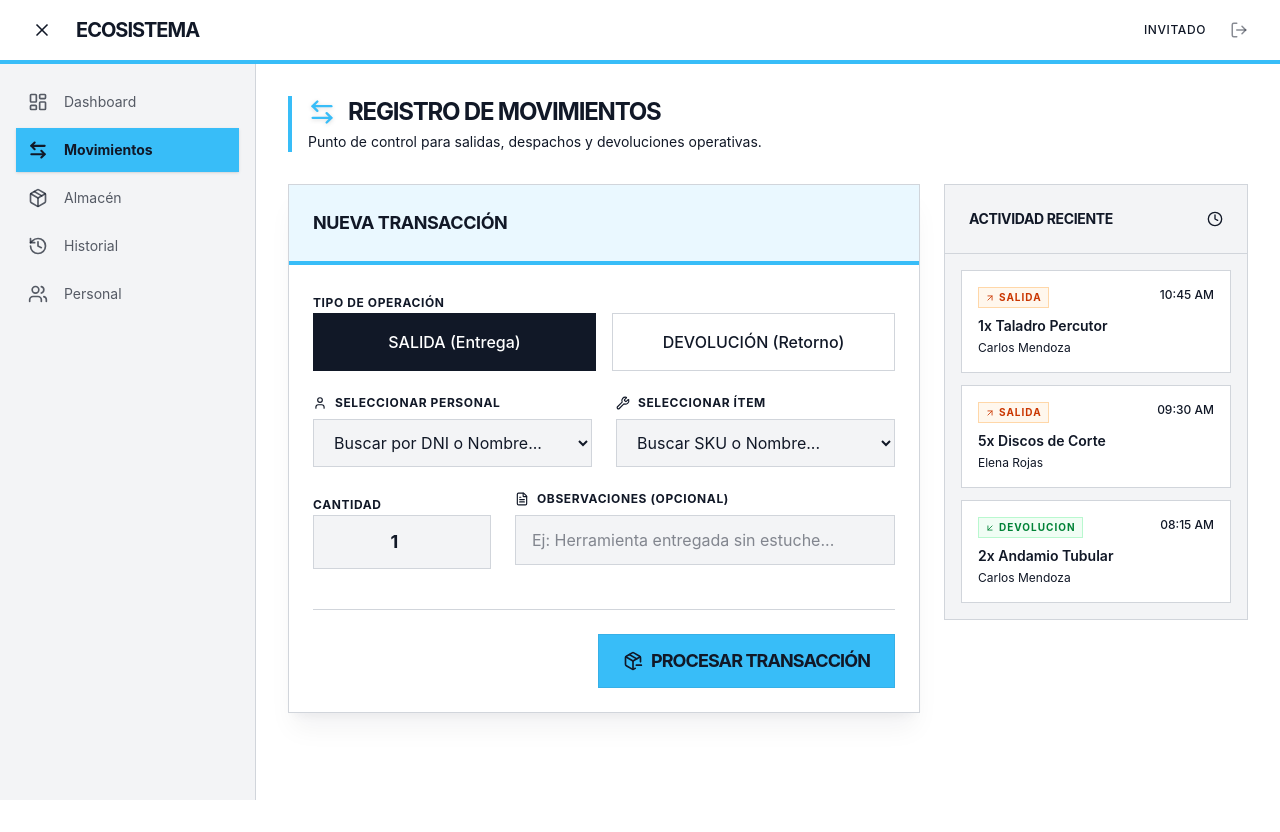
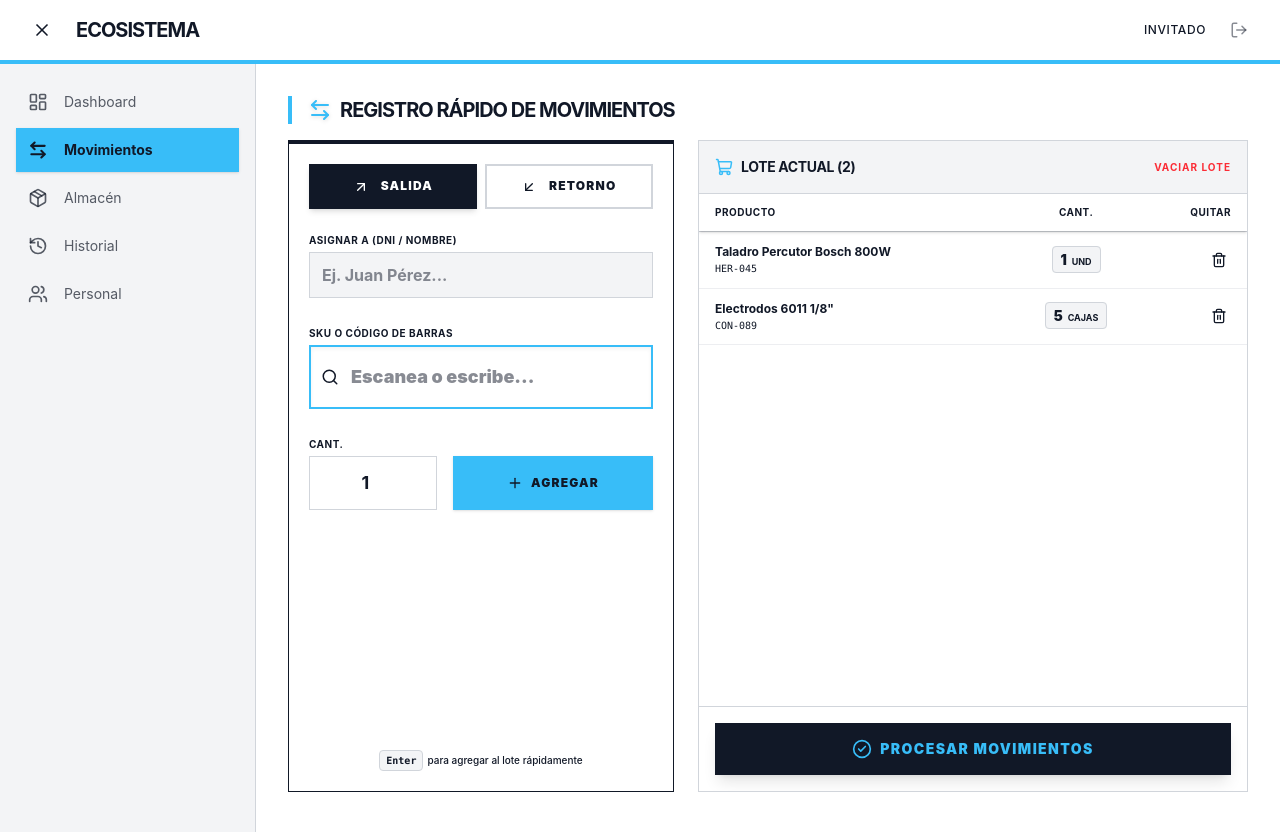
Before and after one commit to hrhprogra-glitch/Ecosistema-Sistema, a React (Vite) app: page / in a window 1280 px wide. Both pictures are taken after a click on the button "Movimientos". Before the commit the page ends 800 px from the top, so only its background shows below. Built offline with nearby package versions, Linux system fonts and the light colour scheme.

Commit message:
tercer commit

```diff
--- a/src/sesiones/dashboard/components/AlertasStockTable.tsx
+++ b/src/sesiones/dashboard/components/AlertasStockTable.tsx
@@ -9,47 +9,52 @@ export default function AlertasStockTable() {
   ];
 
   return (
-    <div className="flex flex-col">
-      <div className="p-6 border-b border-eco-gris-borde flex items-center gap-3 bg-red-50/50">
-        <AlertOctagon size={20} className="text-red-500" />
-        <h3 className="text-sm font-bold uppercase tracking-tight text-eco-oscuro">
-          Atención Requerida: Stock Crítico
+    <div className="flex flex-col h-full bg-eco-blanco">
+      {/* Cabecera Compacta */}
+      <div className="p-3 border-b border-eco-gris-borde flex items-center gap-2 bg-red-50/50 shrink-0">
+        <AlertOctagon size={16} className="text-red-500" />
+        <h3 className="text-[11px] font-bold uppercase tracking-tight text-eco-oscuro">
+          Stock Crítico
         </h3>
       </div>
 
-      <div className="w-full overflow-x-auto">
-        <table className="w-full text-left border-collapse">
-          <thead>
-            <tr className="bg-eco-gris-claro border-b border-eco-gris-borde text-eco-oscuro text-xs uppercase tracking-widest">
-              <th className="p-4 font-semibold">SKU / Producto</th>
-              <th className="p-4 font-semibold">Stock Actual</th>
-              <th className="p-4 font-semibold">Mínimo Requerido</th>
-              <th className="p-4 font-semibold">Estado</th>
+      {/* Contenedor con Scroll Interno Suavizado */}
+      <div className="w-full flex-1 overflow-y-auto custom-scrollbar">
+        <table className="w-full text-left border-collapse text-xs">
+          <thead className="sticky top-0 bg-eco-gris-claro border-b border-eco-gris-borde z-10 shadow-sm">
+            <tr className="text-eco-oscuro text-[10px] uppercase tracking-wider">
+              <th className="p-2 pl-4 font-bold">Producto</th>
+              <th className="p-2 font-bold text-center">Stock</th>
+              <th className="p-2 pr-4 font-bold text-right">Déficit</th>
             </tr>
           </thead>
           <tbody>
             {alertas.map((item) => (
-              <tr key={item.id} className="border-b border-eco-gris-borde/50 hover:bg-red-50/30 transition-colors">
-                <td className="p-4">
-                  <div className="font-bold text-eco-oscuro">{item.nombre}</div>
-                  <div className="text-xs text-eco-gris mt-1">SKU: {item.sku}</div>
+              <tr key={item.id} className="border-b border-eco-gris-borde/50 hover:bg-red-50/30 transition-colors group">
+                <td className="p-2 pl-4">
+                  <div className="font-bold text-eco-oscuro text-[11px] truncate max-w-[140px]">{item.nombre}</div>
+                  <div className="text-[9px] text-eco-gris font-mono">{item.sku}</div>
                 </td>
-                <td className="p-4">
-                  <div className="text-xl font-black text-red-600">{item.actual}</div>
-                  <div className="text-[10px] uppercase text-eco-gris font-bold">{item.unidad}</div>
+                <td className="p-2 text-center">
+                  <span className="text-sm font-black text-red-600">{item.actual}</span>
+                  <span className="text-[8px] text-eco-gris ml-1">{item.unidad.slice(0,3)}</span>
                 </td>
-                <td className="p-4">
-                  <div className="text-lg font-bold text-eco-oscuro">{item.minimo}</div>
-                  <div className="text-[10px] uppercase text-eco-gris font-bold">{item.unidad}</div>
-                </td>
-                <td className="p-4">
-                  <span className="inline-flex items-center gap-1.5 px-2.5 py-1 text-xs font-bold text-red-700 bg-red-50 border border-red-200 rounded-none uppercase">
-                    <TrendingDown size={14} />
-                    Faltan {item.minimo - item.actual}
+                <td className="p-2 pr-4 text-right">
+                  <span className="inline-flex items-center gap-1 px-1.5 py-0.5 text-[10px] font-bold text-red-700 bg-red-50 border border-red-200 rounded-sm">
+                    <TrendingDown size={10} />
+                    -{item.minimo - item.actual}
                   </span>
                 </td>
               </tr>
             ))}
+            {/* Si no hay más datos, esta fila ayuda a mantener la estructura visual */}
+            {alertas.length === 0 && (
+              <tr>
+                <td colSpan={3} className="p-4 text-center text-eco-gris text-[11px] font-medium">
+                  No hay alertas críticas
+                </td>
+              </tr>
+            )}
           </tbody>
         </table>
       </div>
--- a/src/sesiones/movimientos/components/FormularioMovimiento.tsx
+++ b/src/sesiones/movimientos/components/FormularioMovimiento.tsx
@@ -1,86 +1,86 @@
-// src/sesiones/movimientos/components/FormularioMovimiento.tsx
-import { PackageMinus, User, FileText, Wrench } from 'lucide-react';
+import { useState, useRef, useEffect } from 'react';
+import { Search, Plus, ArrowUpRight, ArrowDownLeft } from 'lucide-react';
 
 export default function FormularioMovimiento() {
+  const [tipoMovimiento, setTipoMovimiento] = useState<'SALIDA' | 'RETORNO'>('SALIDA');
+  const inputRef = useRef<HTMLInputElement>(null);
+
+  // UX: Auto-focus al cargar o al cambiar de modo para evitar uso del mouse
+  useEffect(() => {
+    inputRef.current?.focus();
+  }, [tipoMovimiento]);
+
   return (
-    <div className="flex flex-col h-full">
-      <div className="p-6 border-b-4 border-eco-celeste bg-eco-celeste/10">
-        <h3 className="text-lg font-bold uppercase tracking-tight text-eco-oscuro">
-          Nueva Transacción
-        </h3>
+    <div className="card-ecosistema bg-eco-blanco shadow-xl shadow-eco-oscuro/5 h-full flex flex-col p-5 border-t-4 border-eco-oscuro">
+
+      {/* Selectores de Tipo (High Contrast) */}
+      <div className="flex gap-2 mb-6 shrink-0">
+        <button
+          onClick={() => setTipoMovimiento('SALIDA')}
+          className={`flex-1 py-3 text-xs font-black uppercase tracking-widest transition-all duration-200 border-2 ${tipoMovimiento === 'SALIDA' ? 'bg-eco-oscuro border-eco-oscuro text-eco-blanco shadow-md' : 'bg-transparent border-eco-gris-borde text-eco-gris hover:border-eco-oscuro/50'}`}
+        >
+          <ArrowUpRight size={16} className="inline mr-2" /> Salida
+        </button>
+        <button
+          onClick={() => setTipoMovimiento('RETORNO')}
+          className={`flex-1 py-3 text-xs font-black uppercase tracking-widest transition-all duration-200 border-2 ${tipoMovimiento === 'RETORNO' ? 'bg-emerald-600 border-emerald-600 text-white shadow-md' : 'bg-transparent border-eco-gris-borde text-eco-gris hover:border-emerald-600/50'}`}
+        >
+          <ArrowDownLeft size={16} className="inline mr-2" /> Retorno
+        </button>
       </div>
 
-      <form className="p-6 flex flex-col gap-6">
+      {/* Campos de Ingreso Rápido */}
+      <div className="flex flex-col gap-5 flex-1">
+        {/* Input de Personal (Destino/Origen) */}
+        <div>
+          <label className="block text-[10px] font-bold text-eco-gris uppercase tracking-wider mb-1">
+            {tipoMovimiento === 'SALIDA' ? 'Asignar a (DNI / Nombre)' : 'Devuelto por (DNI / Nombre)'}
+          </label>
+          <input
+            type="text"
+            placeholder="Ej. Juan Pérez..."
+            className="w-full bg-eco-gris-claro border border-eco-gris-borde text-eco-oscuro font-bold px-3 py-2.5 outline-none focus:border-eco-celeste focus:ring-1 focus:ring-eco-celeste transition-all"
+          />
+        </div>
 
-        {/* Selector de Tipo de Movimiento (Botones tipo Tab) */}
-        <div className="space-y-2">
-          <label className="text-xs font-bold text-eco-gris uppercase tracking-wider">Tipo de Operación</label>
-          <div className="grid grid-cols-2 gap-4">
-            <label className="cursor-pointer">
-              <input type="radio" name="tipo" value="SALIDA" className="peer sr-only" defaultChecked />
-              <div className="p-4 border border-eco-gris-borde text-center font-medium text-eco-gris peer-checked:bg-eco-oscuro peer-checked:text-eco-blanco peer-checked:border-eco-oscuro transition-all duration-300 rounded-none active:scale-[0.98]">
-                SALIDA (Entrega)
-              </div>
-            </label>
-            <label className="cursor-pointer">
-              <input type="radio" name="tipo" value="DEVOLUCION" className="peer sr-only" />
-              <div className="p-4 border border-eco-gris-borde text-center font-medium text-eco-gris peer-checked:bg-eco-azul peer-checked:text-eco-oscuro peer-checked:border-eco-azul transition-all duration-300 rounded-none active:scale-[0.98]">
-                DEVOLUCIÓN (Retorno)
-              </div>
-            </label>
+        {/* Input de Producto - Visualmente Dominante */}
+        <div className="mt-2">
+          <label className="block text-[10px] font-bold text-eco-gris uppercase tracking-wider mb-1">SKU o Código de Barras</label>
+          <div className="relative">
+            <Search size={18} className="absolute left-3 top-1/2 -translate-y-1/2 text-eco-gris" />
+            <input
+              ref={inputRef}
+              type="text"
+              placeholder="Escanea o escribe..."
+              className="w-full bg-white border-2 border-eco-oscuro text-eco-oscuro font-black text-lg px-10 py-4 outline-none focus:border-eco-celeste transition-colors shadow-inner"
+            />
           </div>
         </div>
 
-        {/* Fila de Selección (Trabajador y Producto) */}
-        <div className="grid grid-cols-1 md:grid-cols-2 gap-6">
-          <div className="space-y-2 relative">
-            <label className="text-xs font-bold text-eco-gris uppercase tracking-wider flex items-center gap-2">
-              <User size={14} /> Seleccionar Personal
-            </label>
-            {/* Aquí luego conectaremos un buscador predictivo (Select) */}
-            <select className="input-ecosistema cursor-pointer">
-              <option value="">Buscar por DNI o Nombre...</option>
-              <option value="1">71234567 - Carlos Mendoza</option>
-              <option value="2">45890123 - Elena Rojas</option>
-            </select>
+        {/* Cantidad y Botón de Acción */}
+        <div className="grid grid-cols-5 gap-4 mt-2">
+          <div className="col-span-2">
+            <label className="block text-[10px] font-bold text-eco-gris uppercase tracking-wider mb-1">Cant.</label>
+            <input
+              type="number"
+              defaultValue={1}
+              min={1}
+              className="w-full bg-white border border-eco-gris-borde text-eco-oscuro font-bold text-center text-lg px-3 py-3 outline-none focus:border-eco-celeste"
+            />
           </div>
-
-          <div className="space-y-2 relative">
-            <label className="text-xs font-bold text-eco-gris uppercase tracking-wider flex items-center gap-2">
-              <Wrench size={14} /> Seleccionar Ítem
-            </label>
-            <select className="input-ecosistema cursor-pointer">
-              <option value="">Buscar SKU o Nombre...</option>
-              <option value="1">HER-001 - Taladro Percutor</option>
-              <option value="2">CON-045 - Discos de Corte</option>
-            </select>
+          <div className="col-span-3 flex items-end">
+            <button className="w-full h-[54px] bg-eco-celeste hover:bg-sky-400 text-eco-oscuro font-black uppercase tracking-widest text-xs flex items-center justify-center gap-2 transition-colors shadow-sm">
+              <Plus size={16} /> Agregar
+            </button>
           </div>
         </div>
+      </div>
 
-        {/* Cantidad y Notas */}
-        <div className="grid grid-cols-1 md:grid-cols-3 gap-6">
-          <div className="space-y-2">
-            <label className="text-xs font-bold text-eco-gris uppercase tracking-wider">Cantidad</label>
-            <input type="number" min="1" defaultValue="1" className="input-ecosistema text-center font-bold text-lg" required />
-          </div>
+      {/* Refuerzo UX de Velocidad */}
+      <p className="text-[10px] text-eco-gris text-center mt-6 font-medium flex items-center justify-center gap-1">
+        <kbd className="bg-eco-gris-claro px-1.5 py-0.5 rounded border border-eco-gris-borde font-mono font-bold text-eco-oscuro">Enter</kbd> para agregar al lote rápidamente
+      </p>
 
-          <div className="space-y-2 md:col-span-2">
-            <label className="text-xs font-bold text-eco-gris uppercase tracking-wider flex items-center gap-2">
-              <FileText size={14} /> Observaciones (Opcional)
-            </label>
-            <input type="text" placeholder="Ej: Herramienta entregada sin estuche..." className="input-ecosistema" />
-          </div>
-        </div>
-
-        {/* Botón de Acción Principal */}
-        <div className="mt-4 pt-6 border-t border-eco-gris-borde flex justify-end">
-          <button type="submit" className="btn-ecosistema w-full sm:w-auto flex justify-center items-center gap-2 text-lg">
-            <PackageMinus size={20} />
-            Procesar Transacción
-          </button>
-        </div>
-
-      </form>
     </div>
   );
 }
--- a/src/sesiones/movimientos/components/ResumenTemporal.tsx
+++ b/src/sesiones/movimientos/components/ResumenTemporal.tsx
@@ -1,57 +1,74 @@
-// src/sesiones/movimientos/components/ResumenTemporal.tsx
-import { Clock, ArrowUpRight, ArrowDownLeft } from 'lucide-react';
+import { ShoppingCart, Trash2, CheckCircle2 } from 'lucide-react';
 
 export default function ResumenTemporal() {
-  // Datos mockeados de los últimos movimientos del día
-  const ultimosMovimientos = [
-    { id: '1', trabajador: 'Carlos Mendoza', item: 'Taladro Percutor', cant: 1, tipo: 'SALIDA', hora: '10:45 AM' },
-    { id: '2', trabajador: 'Elena Rojas', item: 'Discos de Corte', cant: 5, tipo: 'SALIDA', hora: '09:30 AM' },
-    { id: '3', trabajador: 'Carlos Mendoza', item: 'Andamio Tubular', cant: 2, tipo: 'DEVOLUCION', hora: '08:15 AM' },
+  // Mock de ítems temporales en el lote
+  const items = [
+    { id: 1, sku: 'HER-045', nombre: 'Taladro Percutor Bosch 800W', cant: 1, unidad: 'UND' },
+    { id: 2, sku: 'CON-089', nombre: 'Electrodos 6011 1/8"', cant: 5, unidad: 'CAJAS' }
   ];
 
   return (
-    <div className="flex flex-col h-full">
-      <div className="p-6 border-b border-eco-gris-borde flex items-center justify-between">
-        <h3 className="text-sm font-bold uppercase tracking-tight text-eco-oscuro">
-          Actividad Reciente
+    <div className="card-ecosistema bg-white shadow-xl shadow-eco-oscuro/5 h-full flex flex-col border border-eco-gris-borde">
+
+      {/* Cabecera del Lote */}
+      <div className="p-4 border-b border-eco-gris-borde flex justify-between items-center bg-eco-gris-claro shrink-0">
+        <h3 className="text-sm font-bold uppercase tracking-tight text-eco-oscuro flex items-center gap-2">
+          <ShoppingCart size={18} className="text-eco-celeste" />
+          Lote Actual ({items.length})
         </h3>
-        <Clock size={16} className="text-eco-gris" />
+        <button className="text-[10px] font-bold text-red-500 hover:text-red-700 uppercase tracking-widest transition-colors">
+          Vaciar Lote
+        </button>
       </div>
 
-      <div className="flex-1 p-4 flex flex-col gap-3 overflow-y-auto max-h-[500px]">
+      {/* Lista de Movimientos con Scroll Suavizado */}
+      <div className="flex-1 overflow-y-auto custom-scrollbar bg-white">
+        <table className="w-full text-left border-collapse text-xs">
+          <thead className="sticky top-0 bg-white border-b border-eco-gris-borde z-10 shadow-sm">
+            <tr className="text-eco-gris text-[10px] uppercase tracking-wider">
+              <th className="p-3 pl-4 font-bold">Producto</th>
+              <th className="p-3 font-bold text-center">Cant.</th>
+              <th className="p-3 pr-4 font-bold text-right">Quitar</th>
+            </tr>
+          </thead>
+          <tbody>
+            {items.map(item => (
+              <tr key={item.id} className="border-b border-eco-gris-borde/40 hover:bg-eco-gris-claro/50 transition-colors group">
+                <td className="p-3 pl-4">
+                  <div className="font-bold text-eco-oscuro text-xs truncate max-w-[200px]">{item.nombre}</div>
+                  <div className="text-[10px] text-eco-gris font-mono mt-0.5">{item.sku}</div>
+                </td>
+                <td className="p-3 text-center">
+                  <span className="text-sm font-black text-eco-oscuro bg-eco-gris-claro px-2 py-1 rounded-sm border border-eco-gris-borde">
+                    {item.cant} <span className="text-[9px] text-eco-gris font-bold ml-0.5">{item.unidad}</span>
+                  </span>
+                </td>
+                <td className="p-3 pr-4 text-right">
+                  <button className="text-eco-gris hover:text-red-500 transition-colors p-1">
+                    <Trash2 size={16} />
+                  </button>
+                </td>
+              </tr>
+            ))}
+            {items.length === 0 && (
+              <tr>
+                <td colSpan={3} className="p-6 text-center text-eco-gris text-[11px] font-medium">
+                  El lote está vacío. Agrega productos desde el formulario.
+                </td>
+              </tr>
+            )}
+          </tbody>
+        </table>
+      </div>
 
-        {ultimosMovimientos.map((mov) => (
-          <div
-            key={mov.id}
-            className="p-4 bg-eco-blanco border border-eco-gris-borde hover:border-eco-azul transition-colors duration-300 rounded-none group"
-          >
-            <div className="flex justify-between items-start mb-2">
-              <span className={`inline-flex items-center gap-1 text-[10px] font-bold uppercase tracking-widest px-1.5 py-0.5 border ${
-                mov.tipo === 'SALIDA'
-                  ? 'bg-orange-50 text-orange-700 border-orange-200'
-                  : 'bg-green-50 text-green-700 border-green-200'
-              }`}>
-                {mov.tipo === 'SALIDA' ? <ArrowUpRight size={10} /> : <ArrowDownLeft size={10} />}
-                {mov.tipo}
-              </span>
-              <span className="text-xs text-eco-gris font-medium">{mov.hora}</span>
-            </div>
+      {/* Botón de Confirmación Fijo (Square) */}
+      <div className="p-4 border-t border-eco-gris-borde bg-eco-blanco shrink-0">
+        <button className="w-full py-4 bg-eco-oscuro hover:bg-black text-eco-celeste font-black uppercase tracking-widest text-sm flex items-center justify-center gap-2 transition-all shadow-lg hover:shadow-xl hover:-translate-y-0.5">
+          <CheckCircle2 size={20} />
+          Procesar Movimientos
+        </button>
+      </div>
 
-            <p className="font-semibold text-eco-oscuro text-sm group-hover:text-eco-azul transition-colors">
-              {mov.cant}x {mov.item}
-            </p>
-            <p className="text-xs text-eco-gris mt-1 flex items-center gap-1">
-              {mov.trabajador}
-            </p>
-          </div>
-        ))}
-
-        {ultimosMovimientos.length === 0 && (
-          <div className="text-center p-8 text-eco-gris text-sm">
-            No hay movimientos registrados hoy.
-          </div>
-        )}
-      </div>
     </div>
   );
 }
--- a/src/sesiones/movimientos/index.tsx
+++ b/src/sesiones/movimientos/index.tsx
@@ -1,37 +1,31 @@
-// src/sesiones/movimientos/index.tsx
 import { ArrowLeftRight } from 'lucide-react';
-
-// Importamos los componentes operativos
 import FormularioMovimiento from './components/FormularioMovimiento';
 import ResumenTemporal from './components/ResumenTemporal';
 
 export default function MovimientosSession() {
   return (
-    <div className="flex flex-col gap-8 animate-in fade-in duration-700">
+    <div className="flex flex-col h-[calc(100vh-6rem)] gap-4 animate-in fade-in duration-700 pb-2">
 
-      {/* Anclaje visual Square: Borde lateral celeste grueso e ícono vibrante */}
-      <header className="flex flex-col sm:flex-row justify-between items-start sm:items-center gap-4 border-l-4 border-eco-celeste pl-4">
-        <div>
-          <h2 className="text-2xl font-bold text-eco-oscuro uppercase tracking-tighter flex items-center gap-3">
-            <ArrowLeftRight size={28} className="text-eco-celeste drop-shadow-sm" />
-            Registro de Movimientos
-          </h2>
-          <p className="text-sm text-eco-gris mt-1">Punto de control para salidas, despachos y devoluciones operativas.</p>
-        </div>
+      {/* Header Compacto (Square) */}
+      <header className="border-l-4 border-eco-celeste pl-4 shrink-0">
+        <h2 className="text-xl font-bold text-eco-oscuro uppercase tracking-tighter flex items-center gap-2">
+          <ArrowLeftRight size={24} className="text-eco-celeste drop-shadow-sm" />
+          Registro Rápido de Movimientos
+        </h2>
       </header>
 
-      {/* Grid Arquitectónico (Square Design) */}
-      <div className="grid grid-cols-1 lg:grid-cols-12 gap-6 items-start">
+      {/* Contenedor Grid (High Contrast & Suavizado): Formulario vs Resumen */}
+      <div className="grid grid-cols-1 lg:grid-cols-12 gap-6 flex-1 min-h-0">
 
-        {/* Columna Izquierda: Formulario (Ocupa 8 columnas de 12) */}
-        <div className="lg:col-span-8 card-ecosistema p-0 bg-eco-blanco shadow-xl shadow-eco-oscuro/5">
+        {/* Formulario (POS Style) ocupa 5 columnas */}
+        <section className="lg:col-span-5 h-full overflow-y-auto custom-scrollbar">
           <FormularioMovimiento />
-        </div>
+        </section>
 
-        {/* Columna Derecha: Ticker de Actividad (Ocupa 4 columnas de 12) */}
-        <div className="lg:col-span-4 card-ecosistema p-0 bg-eco-gris-claro">
+        {/* Resumen/Lote ocupa 7 columnas para dar aire a la tabla */}
+        <section className="lg:col-span-7 h-full flex flex-col overflow-hidden">
           <ResumenTemporal />
-        </div>
+        </section>
 
       </div>
     </div>
```
Also changed, not shown: src/sesiones/dashboard/index.tsx (+19 -16 lines), 1 other file (tests, documents, lock files or other folders).
